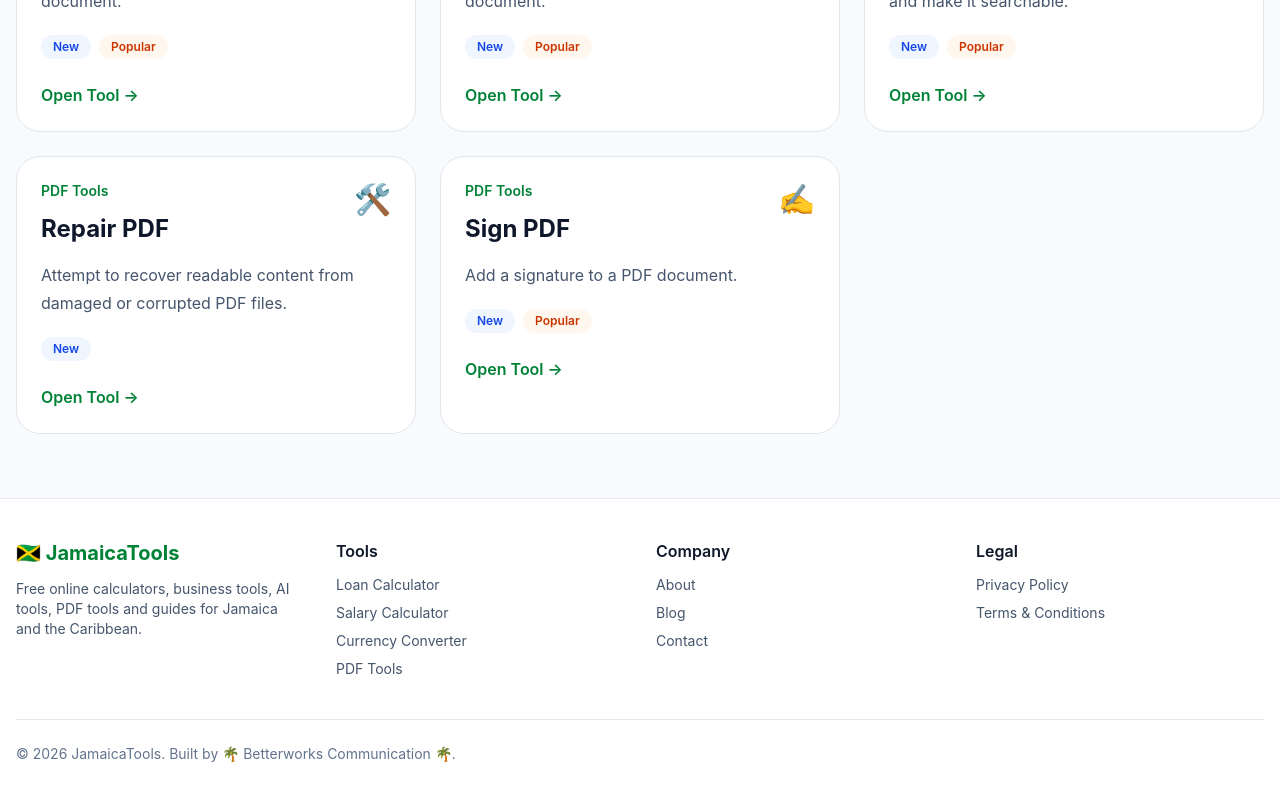
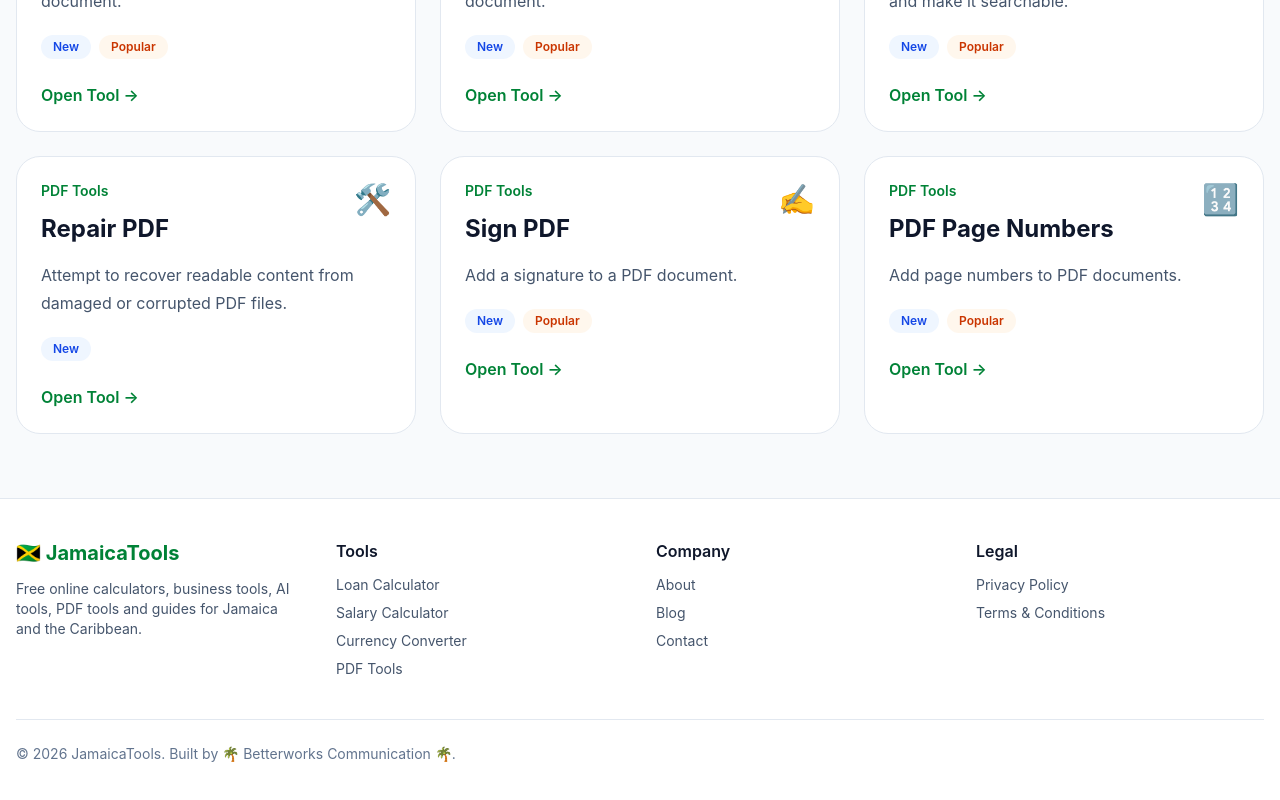
Before and after one commit to Movieslists02/jamaicatools, a React (Vite) app: page /tools in a window 1280 px wide. Shown: the part 3079-3879 px from the top of the page. Built offline with nearby package versions, Linux system fonts and the light colour scheme.

Commit message:
feat: add pdf page numbers tool page

```diff
--- /dev/null
+++ b/src/components/tools/pdf/PDFPageNumbers.jsx
@@ -0,0 +1,23 @@
+import PDFWorkspace from "./PDFWorkspace";
+
+const MAX_PDF_SIZE = 25 * 1024 * 1024;
+
+function PDFPageNumbers() {
+  return (
+    <PDFWorkspace
+      title="PDF Page Numbers"
+      headerTitle="🔢 PDF Page Numbers"
+      headerSubtitle="Add page numbers to a PDF document."
+      actionLabel="Add Page Numbers"
+      uploadTitle="Drag and drop your PDF here"
+      uploadDescription="Upload one PDF file up to 25 MB."
+      browseLabel="Browse PDF"
+      filesTitle="PDF to Number"
+      allowMultiple={false}
+      minimumFiles={1}
+      maxFileSize={MAX_PDF_SIZE}
+    />
+  );
+}
+
+export default PDFPageNumbers;
--- a/src/data/tools.js
+++ b/src/data/tools.js
@@ -823,6 +823,35 @@ seoDescription:
       "compress-pdf",
     ],
   },
+
+  {
+    id: 30,
+    slug: "pdf-page-numbers",
+    title: "PDF Page Numbers",
+    category: "PDF Tools",
+    description:
+      "Add page numbers to PDF documents.",
+    icon: "🔢",
+    featured: true,
+    popular: true,
+    new: true,
+    keywords: [
+      "pdf page numbers",
+      "add page numbers to pdf",
+      "number pdf pages",
+      "pdf pagination",
+      "insert page numbers",
+      "document page numbering",
+    ],
+    seoTitle: "Add Page Numbers to PDF Online | JamaicaTools",
+    seoDescription:
+      "Add page numbers to PDF documents online with JamaicaTools.",
+    relatedTools: [
+      "organize-pdf",
+      "rotate-pdf",
+      "sign-pdf",
+    ],
+  },
 ];
 
 export default tools;
--- a/src/pages/ToolDetails.jsx
+++ b/src/pages/ToolDetails.jsx
@@ -30,6 +30,7 @@ import DeletePDFPages from "../components/tools/pdf/DeletePDFPages";
 import OCRPDF from "../components/tools/pdf/OCRPDF";
 import RepairPDF from "../components/tools/pdf/RepairPDF";
 import SignPDF from "../components/tools/pdf/SignPDF";
+import PDFPageNumbers from "../components/tools/pdf/PDFPageNumbers";
 
 const toolComponents = {
   "loan-calculator": LoanCalculator,
@@ -61,6 +62,7 @@ const toolComponents = {
   "ocr-pdf": OCRPDF,
   "repair-pdf": RepairPDF,
   "sign-pdf": SignPDF,
+  "pdf-page-numbers": PDFPageNumbers,
 };
 
 function ToolDetails() {
```
